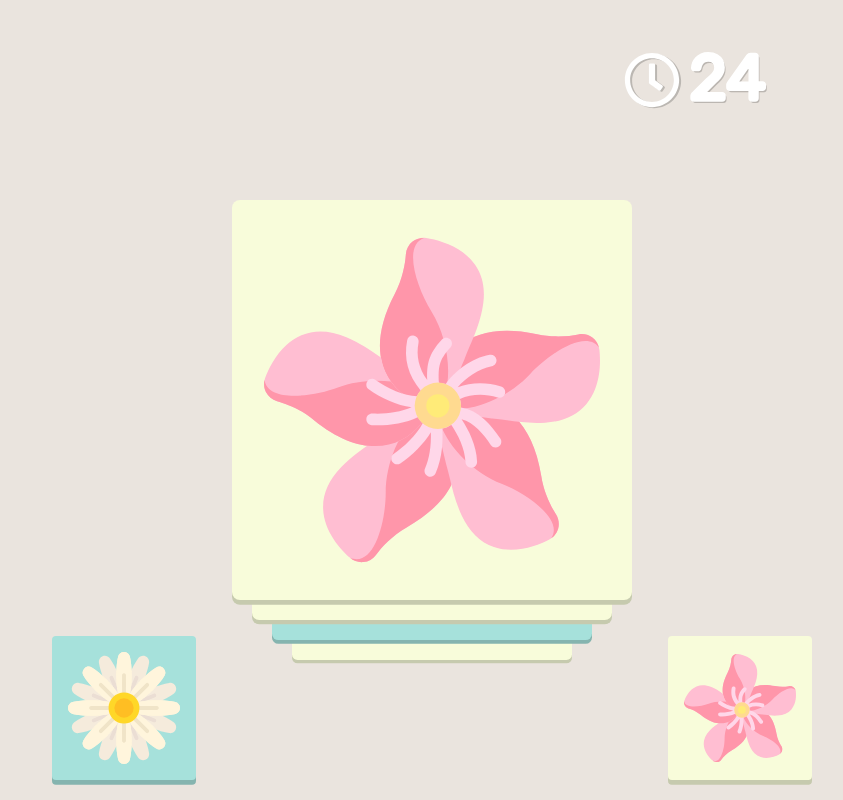
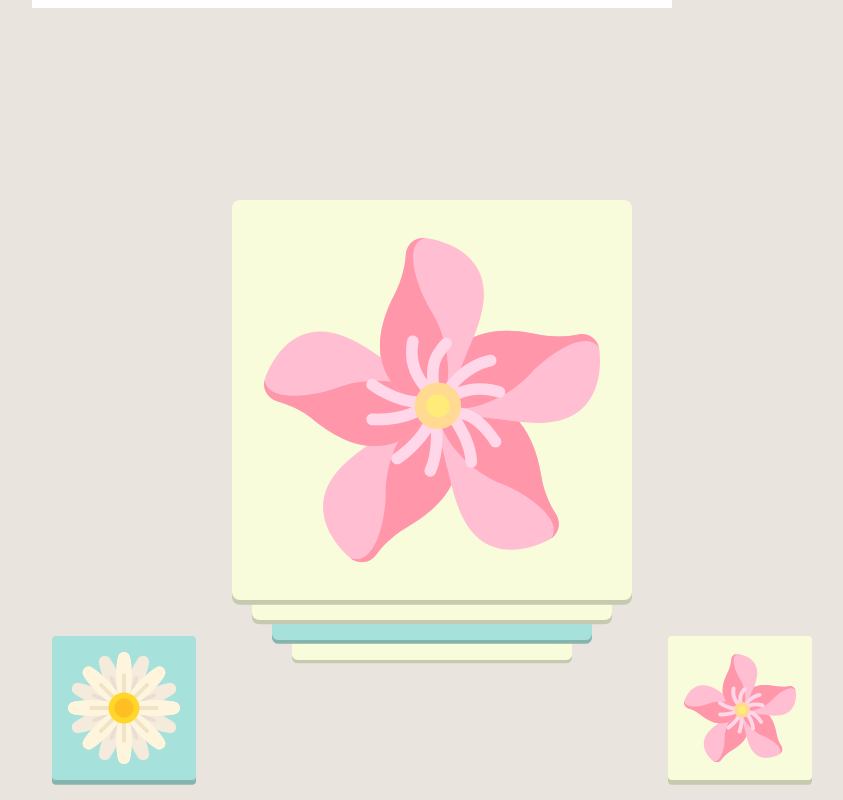
Before and after one commit to mmazzarolo/which-one, a React (Create React App) app: page / in a window 1280 px wide. Shown: the whole page, without its empty margins (208-1051 px from the left). Built offline with nearby package versions, Linux system fonts and the light colour scheme.

Commit message:
Added TimerBar

```diff
--- a/src/components/Timer.css
+++ /dev/null
@@ -1,37 +0,0 @@
-.Timer {
-  display: flex;
-  flex-direction: row;
-  align-items: center;
-}
-
-.Timer-clock {
-  display: flex;
-  align-items: center;
-}
-
-.Timer-clock-icon {
-  font-size: 7vmin;
-  color: white;
-  z-index: 99999;
-}
-
-.Timer-clock-icon-shadow {
-  font-size: 7vmin;
-  position: absolute;
-  color: rgba(0, 0, 0, 0.2);
-  margin-top: 0.2vmin;
-  margin-left: 0.2vmin;
-  z-index: 1;
-}
-
-.Timer p {
-  color: white;
-  font-weight: bold;
-  font-size: 8vmin;
-  color: white;
-  text-shadow: 0.2vmin 0.2vmin 0px rgba(0, 0, 0, 0.2);
-  margin-top: 0px;
-  margin-bottom: 0px;
-  margin-left: 1vmin;
-  width: 18vmin;
-}
--- a/src/components/Timer.tsx
+++ /dev/null
@@ -1,25 +0,0 @@
-import * as React from "react";
-import { observer } from "mobx-react";
-import { FontAwesomeIcon } from "@fortawesome/react-fontawesome";
-import { faClock } from "@fortawesome/free-regular-svg-icons";
-
-import "./Timer.css";
-
-interface Props {
-  time: number;
-}
-
-@observer
-export default class Timer extends React.Component<Props> {
-  public render() {
-    return (
-      <div className="Timer">
-        <div className="Timer-clock">
-          <FontAwesomeIcon icon={faClock} className="Timer-clock-icon-shadow" />
-          <FontAwesomeIcon icon={faClock} className="Timer-clock-icon" />
-        </div>
-        <p>{this.props.time}</p>
-      </div>
-    );
-  }
-}
--- /dev/null
+++ b/src/components/TimerBar.css
@@ -0,0 +1,9 @@
+.TimerBar {
+  display: flex;
+  width: 100%;
+}
+
+.TimerBar-progress {
+  background-color: white;
+  height: 1vmin;
+}
--- /dev/null
+++ b/src/components/TimerBar.tsx
@@ -0,0 +1,21 @@
+import * as React from "react";
+import { observer } from "mobx-react";
+import constants from "../config/constants";
+
+import "./TimerBar.css";
+
+interface Props {
+  time: number;
+}
+
+@observer
+export default class TimerBar extends React.Component<Props> {
+  public render() {
+    const progress = (100 / constants.TIME_LIMIT_IN_SECONDS) * this.props.time;
+    return (
+      <div className="TimerBar">
+        <div className="TimerBar-progress" style={{ width: `${progress}%` }} />
+      </div>
+    );
+  }
+}
--- a/src/screens/Playground.css
+++ b/src/screens/Playground.css
@@ -27,13 +27,10 @@
 
 .Playground-header {
   position: absolute;
-  height: 15vmin;
-  top: 20px;
+  top: 0px;
   width: 100%;
   max-width: 100vmin;
   display: flex;
-  justify-content: space-between;
-  align-items: center;
 }
 
 .Playground-score-text {
--- a/src/screens/Playground.tsx
+++ b/src/screens/Playground.tsx
@@ -4,7 +4,7 @@ import { inject, observer } from "mobx-react";
 import { take, takeRight } from "lodash";
 import Card from "../components/Card";
 import CardModel from "../models/Card";
-import Timer from "../components/Timer";
+import TimerBar from "../components/TimerBar";
 import constants from "../config/constants";
 import "./Playground.css";
 
@@ -120,8 +120,7 @@ class Playground extends React.Component<Props> {
           onTouchStart={this.handleRightOverlayTouch}
         />
         <div className="Playground-header">
-          <div />
-          {running && <Timer time={timeLeft} />}
+          {running && <TimerBar time={timeLeft} />}
         </div>
         <div className="Playground-stack">
           {visibleSwipedCards.map(this.renderVisibleSwipedCard)}
```
